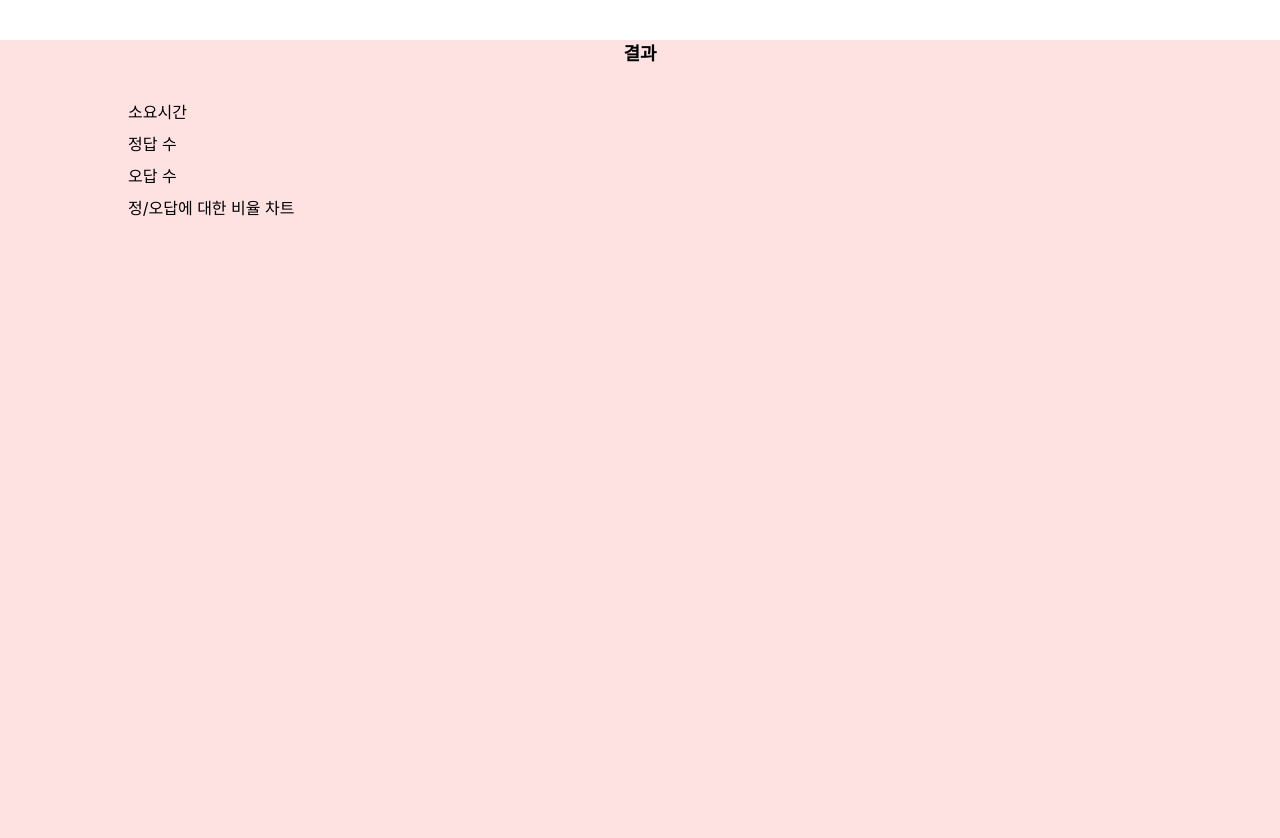
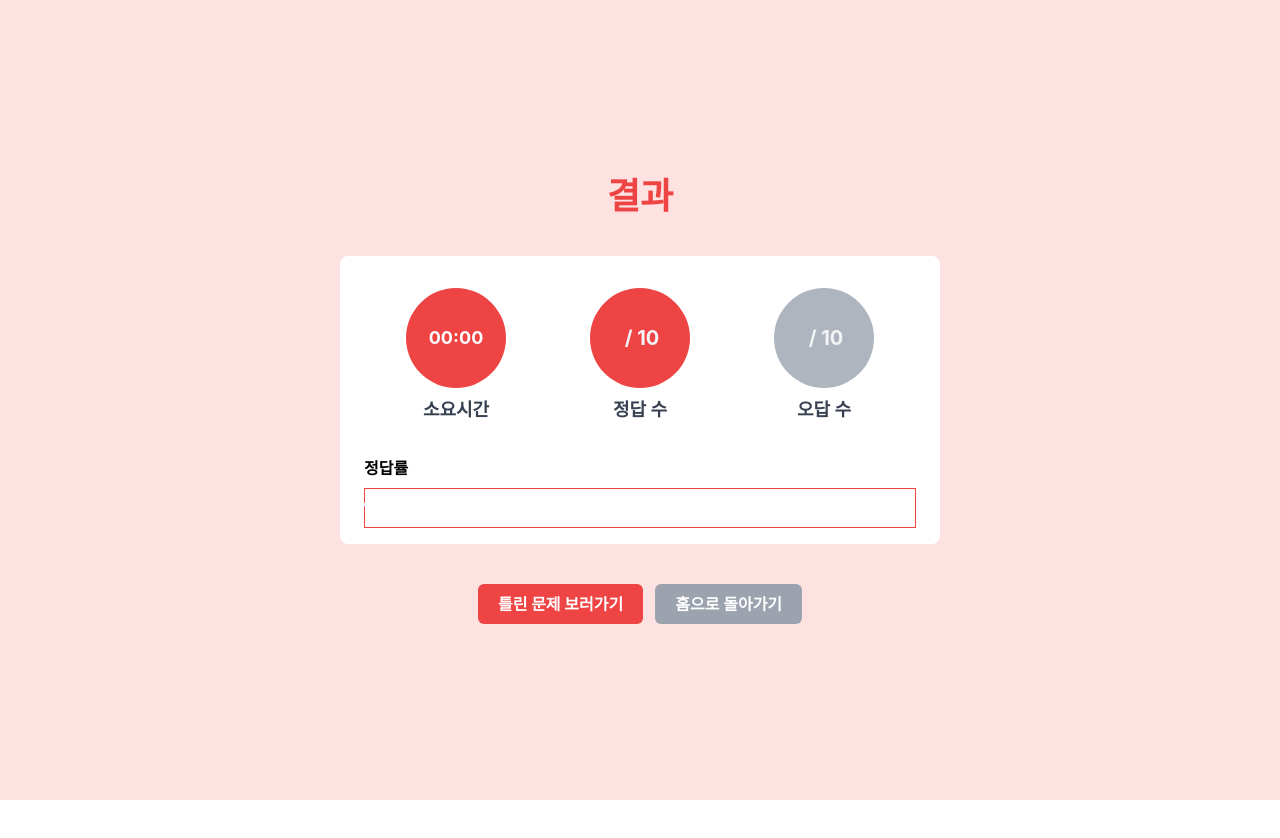
Before and after one commit to gguussuu/quiz-web, a React (Create React App) app: page /complete in a window 1280 px wide. After the commit the page ends 800 px from the top, so only its background shows below. Built offline with nearby package versions, Linux system fonts and the light colour scheme.

Commit message:
feat: add quiz complete page and save data in localstrage

```diff
--- /dev/null
+++ b/src/components/QuizItem.tsx
@@ -0,0 +1,44 @@
+interface IQuizItem {
+  idx: number;
+  answer: string;
+  answerValue: string;
+  setAnswerValue: (pg: string) => void
+  isSelect: boolean;
+}
+
+const QuizItem = ({
+  idx,
+  answer,
+  answerValue,
+  setAnswerValue,
+  isSelect,
+}: IQuizItem) => {
+  return (
+    <li className="w-full" key={idx}>
+      <input
+        type="radio"
+        name="answer"
+        id={answer}
+        value={answer}
+        className="hidden peer"
+        onChange={(e) => setAnswerValue(e.target.value)}
+        checked={answerValue === answer}
+        required
+        disabled={isSelect}
+      />
+      <label
+        htmlFor={answer}
+        className={`${
+          isSelect ? "cursor-not-allowed" : "cursor-pointer"
+        } flex items-center w-full p-4 rounded-full border bg-white text-gray-500 peer-checked:bg-red-400 peer-checked:text-white`}
+      >
+        <div className="relative w-6 h-6 inline-flex items-center justify-center font-medium text-base rounded-full border border-white text-center">
+          {idx + 1}
+        </div>
+        <span className="inline-block ml-4 text-lg">{answer}</span>
+      </label>
+    </li>
+  );
+};
+
+export default QuizItem;
--- a/src/pages/Quiz.tsx
+++ b/src/pages/Quiz.tsx
@@ -1,8 +1,11 @@
-import { useMemo, useState } from "react";
+import { useCallback, useEffect, useMemo, useState } from "react";
 import { useNavigate, useParams } from "react-router-dom";
 import CorrectDialog from "../components/CorrectDialog";
 import useFetchQuiz from "../hooks/queries/useFetchQuiz";
-import _ from 'lodash'
+import translateTime from "../utils/formatTIme";
+import QuizItem from "../components/QuizItem";
+import convertHTMLtag from "../utils/convertHTMLtag";
+import Loading from "../components/Loading";
 
 type QuizParams = {
   id: string;
@@ -13,7 +16,9 @@ const Quiz = () => {
   const [isDialogOpen, setIsDialogOpen] = useState(false);
   const [isCorrect, setIsCorrect] = useState(false);
   const [answerValue, setAnswerValue] = useState("");
-
+  const [sec, setSec] = useState(0);
+  const [wrongQuiz, setWrongQuiz] = useState<IQuiz[]>([]);
+  const [choiceAnswer, setChoiceAnswer] = useState<string[]>([]);
   const navigate = useNavigate();
   const { data: quizList, isLoading } = useFetchQuiz();
   const initialData = {
@@ -25,11 +30,37 @@ const Quiz = () => {
     correct_answer: "Screech",
     incorrect_answers: ["Zack", "Mr. Belding", "A.C. Slater"],
   };
-
   const quizId = id ? Number(id) : 1;
   const quizItem = useMemo(
     () => (quizList ? quizList[quizId - 1] : initialData),
     [quizId, quizList]
+  );
+  const correctNum = Number(localStorage.getItem("correct"));
+  const incorrectNum = Number(localStorage.getItem("incorrect"));
+  const isSelect = answerValue !== "";
+
+  useEffect(() => {
+    const time = setInterval(() => {
+      setSec(sec + 1);
+    }, 1000);
+    return () => clearInterval(time);
+  }, [sec]);
+
+  const checkCorrect = useCallback(
+    (answer: string) => {
+      if (answer === quizItem.correct_answer)
+        localStorage.setItem("correct", (correctNum + 1).toString());
+      else {
+        const wrong = wrongQuiz;
+        wrong.push(quizItem);
+        const choice = choiceAnswer;
+        choice.push(answerValue);
+        localStorage.setItem("incorrect", (incorrectNum + 1).toString());
+        localStorage.setItem("wrongQuiz", JSON.stringify(wrongQuiz));
+        localStorage.setItem("choiceAnswers", JSON.stringify(choiceAnswer));
+      }
+    },
+    [quizItem, correctNum, wrongQuiz, choiceAnswer, answerValue, incorrectNum]
   );
 
   const answerList = useMemo(() => {
@@ -39,56 +70,61 @@ const Quiz = () => {
   }, [quizItem.correct_answer, quizItem.incorrect_answers]);
   const isLast = quizId === quizList?.length;
 
-  const handleSubmit = () => {
-    localStorage.setItem(quizId.toString(), answerValue);
-    if (isLast) navigate("/complete");
-    else{
-      navigate(`/quiz/${quizId + 1}`);
-    }
-
-  };
+  const handleSubmit = useCallback(
+    (answer: string) => {
+      checkCorrect(answer);
+      setAnswerValue("");
+      if (isLast) {
+        localStorage.setItem("time", sec.toString());
+        navigate("/complete");
+      } else {
+        navigate(`/quiz/${quizId + 1}`);
+      }
+    },
+    [checkCorrect, isLast, navigate, quizId, sec]
+  );
 
   const onClickCorrect = () => {
     if (answerValue === quizItem.correct_answer) {
       setIsCorrect(true);
     }
-    localStorage.setItem(quizId.toString(), answerValue);
     setIsDialogOpen(true);
   };
+
   const onDialogClose = () => {
     setIsDialogOpen(false);
   };
-  if (isLoading) return <p>Loading...</p>;
+
+  if (isLoading) return <Loading />;
+
   return (
     <div className="w-full h-screen bg-red-100 relative flex items-center justify-center">
-      <form className="w-full max-w-5xl mx-auto" onSubmit={handleSubmit}>
-        <h2 className="font-bold text-4xl">Q. {_.unescape(quizItem.question)}</h2>
+      <main className="w-full max-w-5xl mx-auto relative">
+        <h2 className="font-bold text-4xl">
+          Q{quizId}. {convertHTMLtag(quizItem.question)}
+        </h2>
         <ul className="flex flex-col mt-10 gap-3">
-          {answerList.map((el, idx) => (
-            <li className="w-full" key={idx}>
-              <input
-                type="radio"
-                name="answer"
-                id={el}
-                value={idx + 1}
-                className="hidden peer"
-                onChange={(e) => setAnswerValue(e.target.value)}
-                required
-              />
-              <label
-                htmlFor={el}
-                className="flex items-center w-full p-4 rounded-full border bg-white text-gray-500 peer-checked:bg-red-400 peer-checked:text-white"
-              >
-                <div className="relative w-6 h-6 inline-flex items-center justify-center font-medium text-base rounded-full border border-white text-center">
-                  {idx + 1}
-                </div>
-                <span className="inline-block ml-4 text-lg">{el}</span>
-              </label>
-            </li>
+          {answerList.map((answer, idx) => (
+            <QuizItem
+              idx={idx}
+              answer={answer}
+              answerValue={answerValue}
+              setAnswerValue={setAnswerValue}
+              isSelect={isSelect}
+              key={answer}
+            />
           ))}
         </ul>
         <footer className="w-full mt-20">
           <div className="w-full max-w-5xl mx-auto flex justify-between">
+            <div className="flex flex-col items-center bg-white rounded px-4 justify-center shadow-md py-1">
+              <p className="font-bold text-lg">소요 시간</p>
+              <p className="font-bold text-lg">{translateTime(sec)}</p>
+            </div>
+            <div className="flex flex-col items-center bg-white rounded px-4 justify-center shadow-md ml-4 py-1">
+              <p className="font-bold text-lg">남은 문제</p>
+              <p className="font-bold text-lg">{quizId}/10</p>
+            </div>
             <div className="flex self-end items-center gap-x-2 ml-auto">
               {!isLast && (
                 <button
@@ -99,20 +135,19 @@ const Quiz = () => {
                 </button>
               )}
               <button
-                type="submit"
-                className="px-5 py-2 bg-red-400 rounded-md text-center text-white font-bold"
+                onClick={() => handleSubmit(answerValue)}
+                disabled={answerValue === ""}
+                className="px-5 py-2 bg-red-400 rounded-md text-center text-white font-bold disabled:bg-gray-400"
               >
                 {isLast ? "결과 확인하러 가기" : "다음 문제"}
               </button>
             </div>
           </div>
         </footer>
-      </form>
-      <CorrectDialog
-        isOpen={isDialogOpen}
-        onClose={onDialogClose}
-        isCorrect={isCorrect}
-      />
+        {isDialogOpen && (
+          <CorrectDialog onClose={onDialogClose} isCorrect={isCorrect} />
+        )}
+      </main>
     </div>
   );
 };
--- a/src/pages/QuizComplete.tsx
+++ b/src/pages/QuizComplete.tsx
@@ -1,14 +1,81 @@
+import { useNavigate } from "react-router-dom";
+import translateTime from "../utils/formatTIme";
+
 const QuizComplete = () => {
+  const navigate = useNavigate();
+  const correct = localStorage.getItem("correct");
+  const incorrect = localStorage.getItem("incorrect");
+  const time = localStorage.getItem("time");
+  const correctWidth = (Number(correct) / 10) * 100;
+
+  const goToHome = () => {
+    navigate("/");
+  };
+
+  const goToReviewNote = () => {
+    navigate("/notes");
+  };
+
   return (
-      <div className="w-full h-screen bg-red-100 relative">
-        <section className="mt-10 w-full max-w-5xl mx-auto">
-          <h2 className="text-center font-bold text-lg">결과</h2>
-          <ul className="mt-8 flex flex-col gap-y-2">
-            <li>소요시간</li>
-            <li>정답 수</li>
-            <li>오답 수</li>
-            <li>정/오답에 대한 비율 차트</li>
+    <div className="w-full h-screen bg-red-100 relative flex items-center justify-center">
+      <section className="w-full max-w-5xl mx-auto flex flex-col items-center justify-center">
+        <h2 className="font-bold text-4xl text-red-500">결과</h2>
+        <ul className="mt-10 grid grid-cols-3 items-center justify-center px-6 py-4 w-[600px] rounded-lg bg-white">
+          <li className="rounded-md px-2 py-4 w-full font-bold text-lg flex flex-col gap-x-5 items-center">
+            <p className="text-white rounded-full w-[100px] h-[100px] inline-flex items-center justify-center bg-red-500">
+              {translateTime(Number(time))}
+            </p>
+            <span className="inline-block mt-2 font-bold text-gray-700">
+              소요시간
+            </span>
+          </li>
+          <li className="rounded-md px-2 py-4 w-full font-bold text-lg flex flex-col gap-x-5 items-center">
+            <p className="text-white rounded-full text-xl w-[100px] h-[100px] inline-flex items-center justify-center bg-red-500">
+              {correct}
+              <span className="inline-block ml-1 text-gray-100">/ 10</span>
+            </p>
+            <span className="inline-block mt-2 font-bold text-gray-700">
+              정답 수
+            </span>
+          </li>
+          <li className="rounded-md px-2 py-4 w-full font-bold text-lg flex flex-col gap-x-5 items-center">
+            <p className="text-white rounded-full text-xl w-[100px] h-[100px] inline-flex items-center justify-center bg-gray-400/80">
+              {incorrect}
+              <span className="inline-block ml-1 text-gray-100">/ 10</span>
+            </p>
+            <span className="inline-block mt-2 font-bold text-gray-700">
+              오답 수
+            </span>
+          </li>
+          <li
+            className="font-medium flex flex-col w-full col-span-3"
+            id="chart"
+          >
+            <p className="mt-4 font-bold text-base">정답률</p>
+            <div className="relative w-full border h-10 mt-2 border-red-500">
+              <div
+                className="absolute top-0 left-0 bg-red-500 h-full flex items-center justify-center"
+                style={{ width: `${correctWidth}%` }}
+              >
+                <p className="text-white text-sm">{correctWidth}%</p>
+              </div>
+            </div>
+          </li>
         </ul>
+        <div className="flex items-center gap-x-3">
+          <button
+            className="inline-flex mt-10 px-5 py-2 bg-red-500 text-white items-center justify-center rounded-md font-bold hover:bg-red-400 transition-all"
+            onClick={goToReviewNote}
+          >
+            틀린 문제 보러가기
+          </button>
+          <button
+            className="inline-flex mt-10 px-5 py-2 bg-gray-400 text-white items-center justify-center rounded-md font-bold hover:bg-red-500 transition-all"
+            onClick={goToHome}
+          >
+            홈으로 돌아가기
+          </button>
+        </div>
       </section>
     </div>
   );
--- /dev/null
+++ b/src/utils/convertHTMLtag.ts
@@ -0,0 +1,7 @@
+const convertHTMLtag = (str: string) => {
+  if (str.includes("&#039;")) return (str = str.replace(/&(#039);/g, "'"));
+  if (str.includes("&quot;")) return (str = str.replace(/&quot;/g, '"'));
+  return str;
+};
+
+export default convertHTMLtag;
--- /dev/null
+++ b/src/utils/formatTIme.ts
@@ -0,0 +1,12 @@
+const translateTime = (second: number) => {
+  const timeFormat = (num: number) => {
+    return num < 10 ? `0${num}` : num;
+  };
+  if (second < 60) return `00:${timeFormat(second)}`;
+  const hours = Math.floor(second / 3600);
+  const mins = Math.floor((second - hours * 3600) / 60);
+  const secs = second - hours * 3600 - mins * 60;
+
+  return `${timeFormat(hours)}:${timeFormat(mins)}:${timeFormat(secs)}`;
+};
+export default translateTime;
```
Also changed, not shown: src/components/CorrectDialog.tsx (+13 -14 lines), src/pages/Home.tsx (+11 -1 lines), src/types/types.d.ts (+10 -0 lines). Lines whose indentation alone changed are shown as unchanged.
